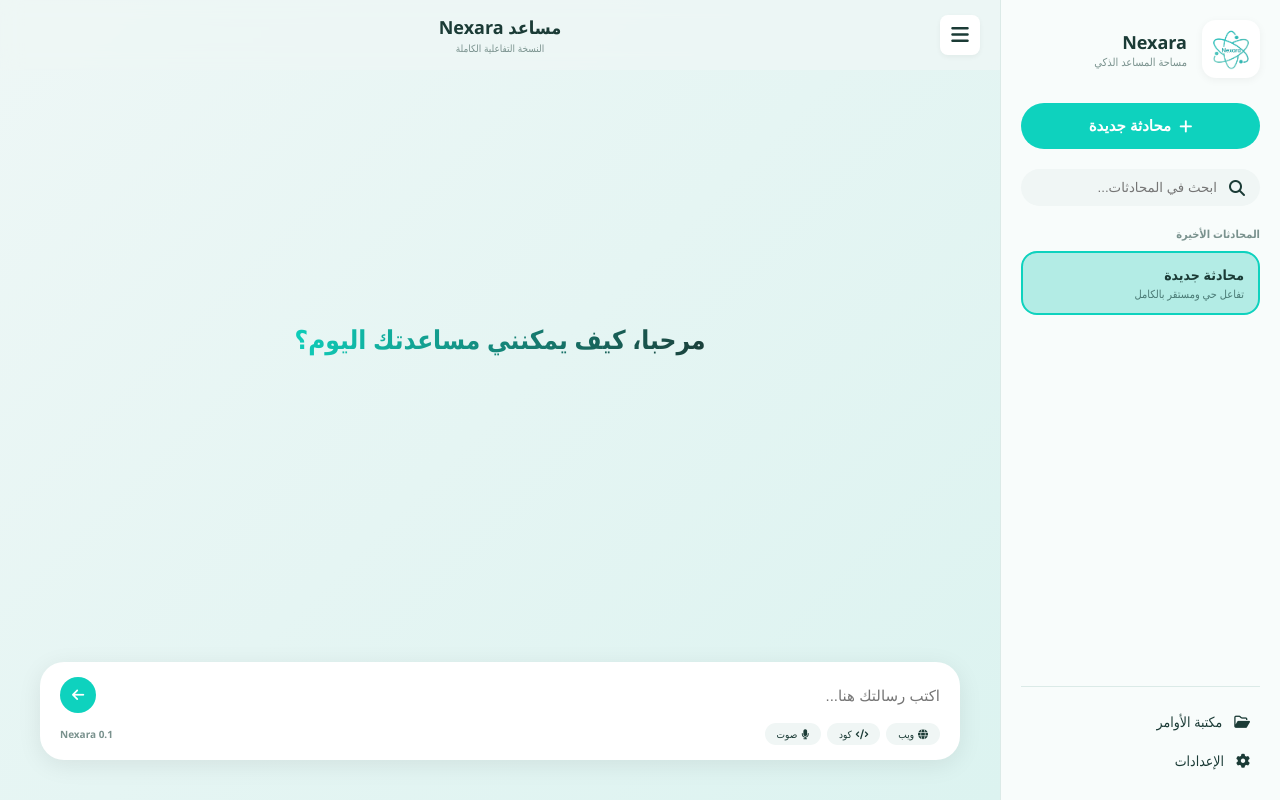
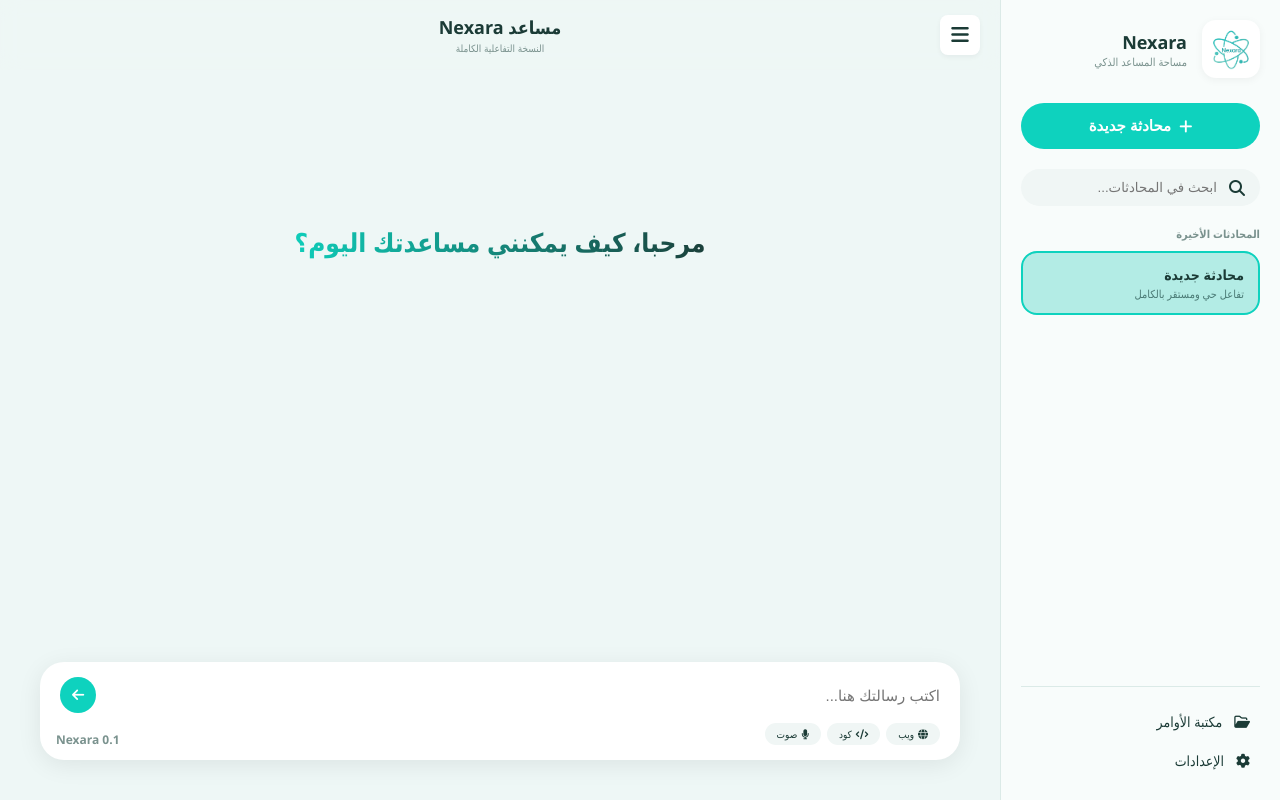
Before and after one commit to FATHI190/nexara-ai, a Flask app: page / in a window 1280 px wide. Run offline with Flask 3, Linux system fonts and the light colour scheme; data comes from the database, SQL or seed files in the repository; data that the repository does not hold is empty.

Commit message:
Update index.html

```diff
--- a/templates/index.html
+++ b/templates/index.html
@@ -245,7 +245,6 @@
             color: var(--primary-teal);
         }
 
-        /* طبقة خلفية داكنة عند فتح القائمة الجانبية */
         .sidebar-overlay {
             display: none;
             position: fixed;
@@ -266,8 +265,8 @@
             flex: 1;
             display: flex;
             flex-direction: column;
-            background: linear-gradient(135deg, #eef7f6 0%, #dcf3f0 100%);
-            position: relative;
+            background: var(--bg-main);
+            /* 🔥 إزالة التدرج واستخدام لون صلب مطابق تماماً */
             height: 100vh;
             overflow: hidden;
         }
@@ -279,9 +278,7 @@
             padding: 15px 20px;
             background: rgba(238, 247, 246, 0.8);
             backdrop-filter: blur(10px);
-            position: sticky;
-            top: 0;
-            z-index: 100;
+            flex-shrink: 0;
         }
 
         .header-title h2 {
@@ -321,11 +318,17 @@
         .chat-area {
             flex: 1;
             overflow-y: auto;
-            padding: 15px 20px 120px 20px;
-            /* مساحة إضافية للـ Input في الأسفل */
+            padding: 15px 20px 150px 20px;
+            /* مساحة آمنة في الأسفل */
             display: flex;
             flex-direction: column;
             gap: 15px;
+            -ms-overflow-style: none;
+            scrollbar-width: none;
+        }
+
+        .chat-area::-webkit-scrollbar {
+            display: none;
         }
 
         .landing-greeting {
@@ -343,7 +346,6 @@
             font-size: 26px;
             font-weight: 600;
             background: linear-gradient(to left, #1b3b36, #0ed2be);
-            background-clip: text;
             -webkit-background-clip: text;
             -webkit-text-fill-color: transparent;
             margin-bottom: 10px;
@@ -416,21 +418,19 @@
             border-top-left-radius: 0;
         }
 
-        /* ===== مربع الإدخال العائم (ثابت في الأسفل) ===== */
+        /* ===== مربع الإدخال العائم المطور (خلفية صلبة مطابقة) ===== */
         .main-footer {
-            position: absolute;
-            bottom: 0;
-            left: 0;
-            width: 100%;
-            background: transparent;
+            flex-shrink: 0;
             padding: 10px 15px calc(15px + var(--safe-bottom));
-            box-sizing: border-box;
+            background: var(--bg-main);
+            /* 🔥 نفس لون الخلفية الأساسي */
+            pointer-events: none;
             z-index: 50;
-            pointer-events: none;
-            /* يمرر الأحداث للـ container */
         }
 
         .input-container {
+            position: relative;
+            /* لضبط موضع نص النسخة */
             background-color: var(--white);
             border-radius: 24px;
             padding: 12px 16px;
@@ -439,7 +439,6 @@
             flex-direction: column;
             gap: 10px;
             pointer-events: auto;
-            /* يعيد الأحداث */
         }
 
         .input-row {
@@ -515,12 +514,6 @@
             gap: 8px;
         }
 
-        .version-text {
-            font-size: 10px;
-            color: var(--text-gray);
-            font-weight: bold;
-        }
-
         .send-btn {
             background-color: var(--primary-teal);
             color: var(--white);
@@ -540,6 +533,18 @@
             opacity: 0.5;
             cursor: not-allowed;
             transform: none !important;
+        }
+
+        /* 🔥 وضع "Nexara 0.1" في الزاوية السفلية اليسرى */
+        .version-text {
+            position: absolute;
+            bottom: 8px;
+            left: 16px;
+            /* 🔥 تم التغيير من right إلى left */
+            font-size: 10px;
+            color: var(--text-gray);
+            font-weight: bold;
+            pointer-events: none;
         }
 
         @keyframes fadeIn {
@@ -652,7 +657,6 @@
             background-color: #c0392b;
         }
 
-        /* التجاوب مع الشاشات الأكبر حجماً */
         @media (min-width: 769px) {
             .app-container {
                 flex-direction: row;
@@ -693,12 +697,13 @@
                 padding: 20px 40px 40px 40px;
             }
 
-            .chat-area {
-                padding: 20px 40px 120px 40px;
+            .input-container {
+                padding: 15px 20px;
             }
 
-            .input-container {
-                padding: 15px 20px;
+            .version-text {
+                font-size: 12px;
+                bottom: 12px;
             }
         }
 
@@ -723,10 +728,6 @@
                 padding: 10px 14px;
             }
 
-            .chat-area {
-                padding: 10px 15px 130px 15px;
-            }
-
             .message-wrapper {
                 max-width: 95%;
             }
@@ -744,11 +745,7 @@
 
 <body>
     <div class="app-container">
-
-        <!-- طبقة التظليل عند فتح القائمة -->
         <div id="sidebarOverlay" class="sidebar-overlay" onclick="toggleSidebar()"></div>
-
-        <!-- القائمة الجانبية -->
         <aside class="sidebar" id="sidebar">
             <div class="sidebar-header">
                 <img src="/static/logo-removebg-preview.png?v=4" class="brand-logo-img" alt="Nexara Logo">
@@ -773,54 +770,45 @@
             </div>
         </aside>
 
-        <!-- منطقة المحادثة الرئيسية -->
         <main class="main-content">
             <header class="main-header">
                 <div
                     style="display: flex; align-items: center; gap: 12px; width: 100%; justify-content: space-between;">
-                    <!-- زر القائمة الجانبية (هامبرغر) -->
-                    <button id="topSidebarToggle" class="top-toggle-btn" title="إخفاء / إظهار القائمة">
-                        <i class="fa-solid fa-bars"></i>
-                    </button>
-
+                    <button id="topSidebarToggle" class="top-toggle-btn" title="إخفاء / إظهار القائمة"><i
+                            class="fa-solid fa-bars"></i></button>
                     <div class="header-title" style="flex: 1; text-align: center;">
                         <h2>مساعد Nexara</h2>
                         <p>النسخة التفاعلية الكاملة</p>
                     </div>
-
-                    <!-- زر وهمي للحفاظ على التوازن -->
                     <div style="width: 40px;"></div>
                 </div>
             </header>
-
             <div class="chat-area" id="chatBox">
                 <div class="landing-greeting" id="landingGreeting">
                     <h1>مرحبا، كيف يمكنني مساعدتك اليوم؟</h1>
                 </div>
             </div>
-
             <footer class="main-footer">
                 <div class="input-container">
                     <div class="input-row">
                         <input type="text" id="userInput" placeholder="اكتب رسالتك هنا...">
-                        <button id="sendBtn" class="send-btn"><i class="fa-solid fa-arrow-left"></i></button>
+                        <div class="right-actions">
+                            <button id="sendBtn" class="send-btn"><i class="fa-solid fa-arrow-left"></i></button>
+                        </div>
                     </div>
+                    <!-- 🔥 تم نقل النص إلى الأسفل وضبط موقعه لليسار -->
+                    <span class="version-text">Nexara 0.1</span>
                     <div class="input-toolbar">
                         <div class="tools">
                             <span class="tool-tag" id="webTool"><i class="fa-solid fa-globe"></i> ويب</span>
                             <span class="tool-tag" id="codeTool"><i class="fa-solid fa-code"></i> كود</span>
                             <span class="tool-tag" id="voiceTool"><i class="fa-solid fa-microphone"></i> صوت</span>
                         </div>
-                        <div class="right-actions">
-                            <span class="version-text">Nexara 0.1</span>
-                        </div>
                     </div>
                 </div>
             </footer>
         </main>
     </div>
-
-    <!-- المودال المخصص -->
     <div id="modalOverlay" class="modal-overlay">
         <div class="modal-box" id="modalBox">
             <div class="modal-title" id="modalTitle">تأكيد الحذف</div>
@@ -835,7 +823,6 @@
             </div>
         </div>
     </div>
-
     <script src="/static/script.js"></script>
 </body>
 
```
